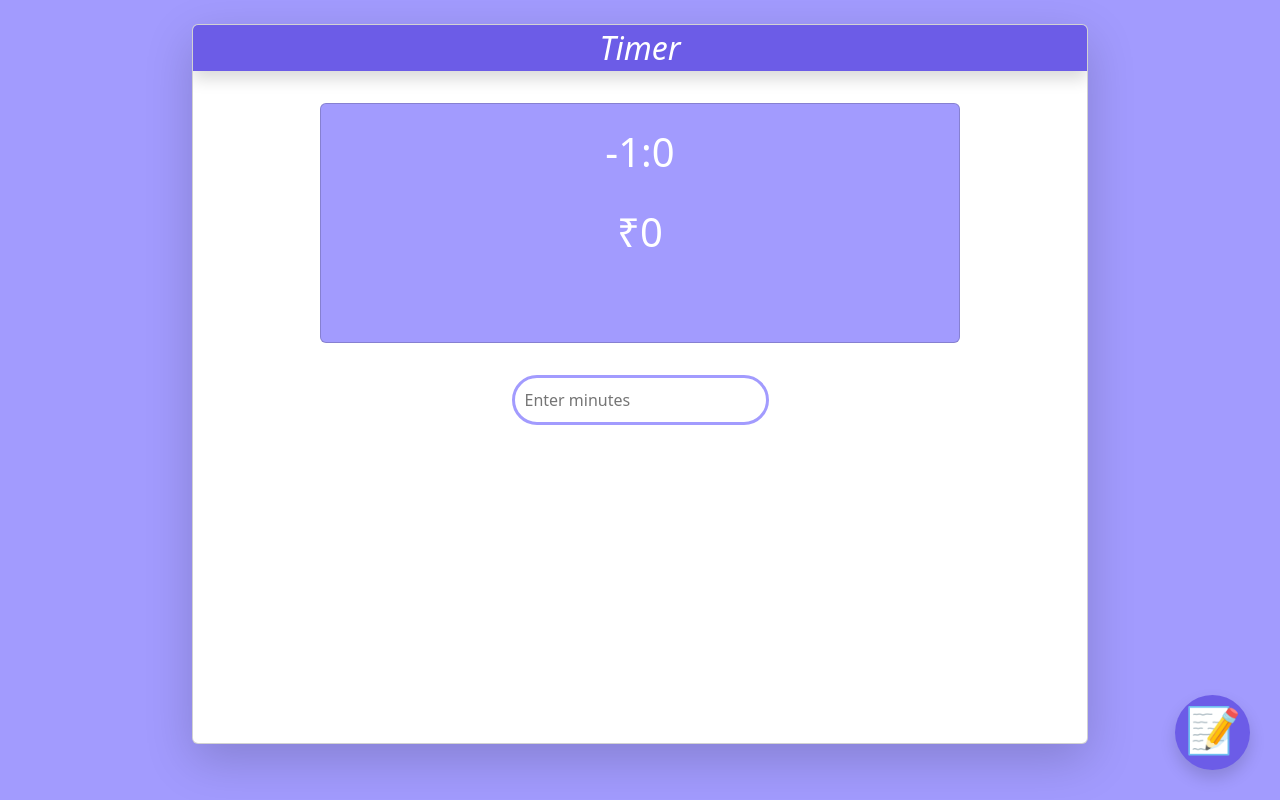
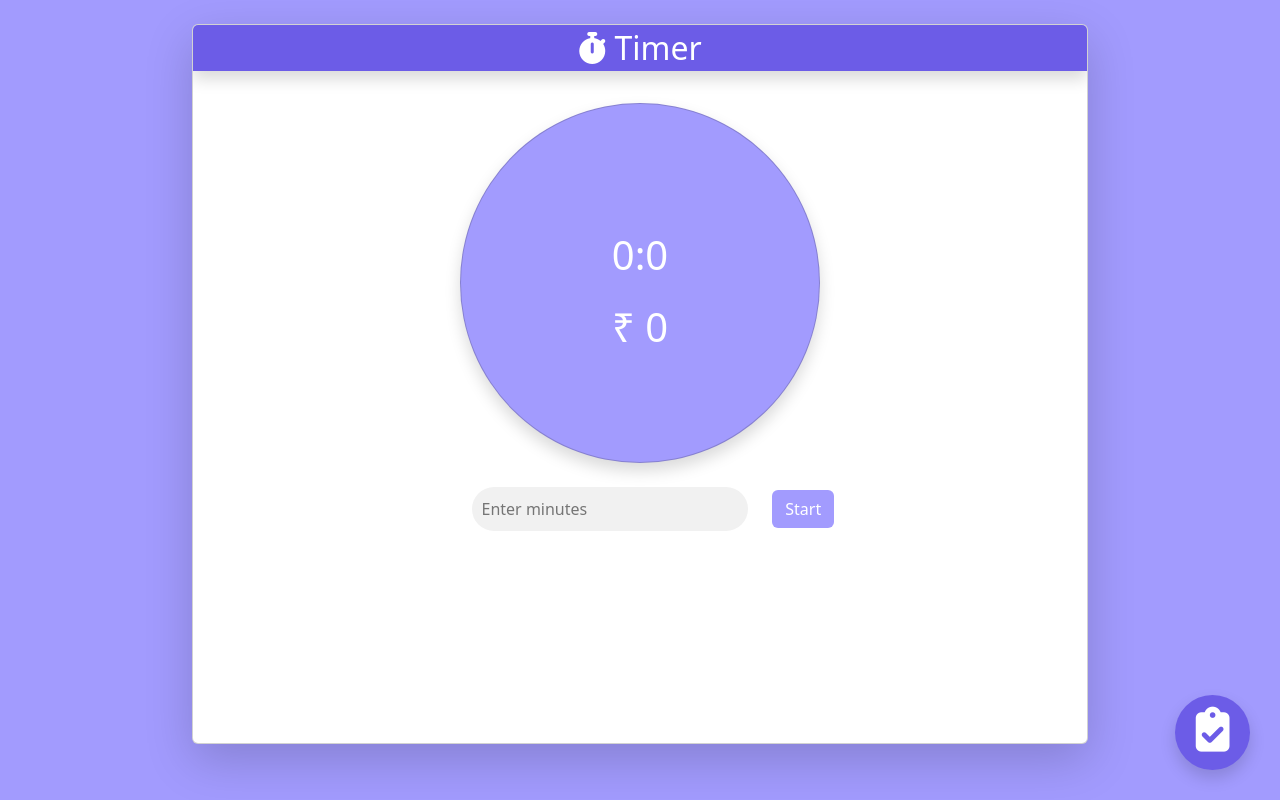
Before and after one commit to udayAlwariya/todo-react-app, a React (Create React App) app: page /todo-react-app/timer in a window 1280 px wide. Built offline with nearby package versions, Linux system fonts and the light colour scheme; the HTML template or start-up script is replaced by a standard one.

Commit message:
first commit

```diff
--- a/public/index.html
+++ b/public/index.html
@@ -7,7 +7,7 @@
     <meta name="theme-color" content="#000000" />
     <meta
       name="description"
-      content="Web site created using create-react-app"
+      content="Todo App"
     />
     <link rel="apple-touch-icon" href="%PUBLIC_URL%/logo192.png" />
     <!--
@@ -24,8 +24,7 @@
       work correctly both with client-side routing and a non-root public URL.
       Learn how to configure a non-root public URL by running `npm run build`.
     -->
-    <link rel="stylesheet" href="https://cdn.jsdelivr.net/npm/@fortawesome/fontawesome-free@6.1.1/css/fontawesome.min.css"
-      integrity="sha384-zIaWifL2YFF1qaDiAo0JFgsmasocJ/rqu7LKYH8CoBEXqGbb9eO+Xi3s6fQhgFWM" crossorigin="anonymous">
+    <link rel="stylesheet" href="https://cdnjs.cloudflare.com/ajax/libs/font-awesome/6.1.2/css/all.min.css">
     <link rel="stylesheet" href="https://cdn.jsdelivr.net/npm/bootstrap@5.2.0/dist/css/bootstrap.min.css">
     <title>Todo App</title>
   </head>
@@ -43,6 +42,4 @@
       To create a production bundle, use `npm run build` or `yarn build`.
     -->
   </body>
-  <script src="https://code.jquery.com/jquery-3.6.0.min.js"
-    integrity="sha256-/xUj+3OJU5yExlq6GSYGSHk7tPXikynS7ogEvDej/m4=" crossorigin="anonymous"></script>
 </html>
--- a/src/App.css
+++ b/src/App.css
@@ -1,3 +1,6 @@
+*{
+    scroll-behavior: smooth;
+}
 body{
     background-color: #a29bfe;
 }
@@ -35,25 +38,52 @@ body{
 
 .floating-button a {
     text-decoration: none;
+    color: white;
 }
 
 .main-container{
     overflow-y: scroll;
+    overflow-x: hidden;
 }
 
 input{
+    border: #999;
+    background-color: #f1f1f1;
     width: 100%;
     padding:10px;
-    border: #6c5ce7 solid;
     border-radius:50px;
     border-color:#a29bfe !important
 }
 
 input:focus{
     outline: none;
+    border: #6c5ce7 solid;
+}
+
+::-webkit-scrollbar {
+    width: 8px;
+}
+
+/* Track */
+::-webkit-scrollbar-track {
+    background: #00000000;
+}
+
+/* Handle */
+::-webkit-scrollbar-thumb {
+    background: #cccccc;
+    border-radius: 10px;
+}
+
+/* Handle on hover */
+::-webkit-scrollbar-thumb:hover {
+    background: #999;
 }
 
 @media screen and (max-width: 480px) {
+    body{
+        overflow-x: hidden;
+    }
     .main-container{
         width: 100vw !important;
         height: 100vh !important;
--- a/src/Components/FloatingButton.js
+++ b/src/Components/FloatingButton.js
@@ -3,7 +3,9 @@ import {Link} from 'react-router-dom'
 export const FloatingButton = (props)=>{
     return (
       <div className='floating-button shadow'>
-        <Link to={props.path}>{props.icon}</Link>
+        <Link to={props.path}>
+          <i className={props.icon}></i>
+        </Link>
       </div>
     );
 }
--- a/src/Components/Home.js
+++ b/src/Components/Home.js
@@ -55,7 +55,7 @@ export const Home = () => {
         onDone={onDone}
         onAdd={onAdd}
       />
-      <FloatingButton icon="⏰" path="timer"/>
+      <FloatingButton icon='far fa-clock' path='timer' />
     </>
   );
 };
--- a/src/Components/Timer.js
+++ b/src/Components/Timer.js
@@ -1,14 +1,37 @@
-import { React,useState } from "react";
+import { React,useState} from "react";
 import { FloatingButton } from "./FloatingButton";
+import sound from '../sounds/alert.wav';
+
+let audio = new Audio(sound);
+let currTimer = 0;
 
 export const Timer = ()=>{
     const [timer,setTimer] = useState(0);
-    var interval;
+    const [isRuning,setIsRuning] = useState(false);
+
+    function stopTimer() {
+      currTimer = -1;
+      setTimer(0);
+      audio.pause();
+      setIsRuning(false);
+    }
+
     const startTimer = (min)=>{
-        let miliseconds = min*60*1000;
-        return setInterval(() => {
-            if (miliseconds !== -1) {
-              setTimer(miliseconds-=100);
+      if (min === '' || min === 0) {
+        alert('Enter valid value');
+        return
+      }
+        setIsRuning(true);
+        currTimer = min*60*1000;
+        let intervel = setInterval(() => {
+            if (currTimer > 0) {
+              setTimer(currTimer-=100);
+            }else{
+              if(currTimer!==-1){
+                audio.loop = true;
+                audio.play();
+              }
+              clearInterval(intervel);
             }
         }, 100);
     }
@@ -20,37 +43,70 @@ export const Timer = ()=>{
           style={{ width: '70vw', height: '90vh' }}
         >
           <h2 className='text-center shadow p-1 bg-purple text-white'>
-            <i>Timer</i>
+            <i className='fas fa-stopwatch'></i> Timer
           </h2>
           <div
-            className='card bg-purple-light mx-auto my-4'
-            style={{ width: '50vw', height: '30vh' }}
+            className='card bg-purple-light mx-auto shadow my-4 rounded-pill'
+            style={{ width: '45vh', height: '45vh' }}
           >
+            <div className='my-auto'>
               <h1 className='text-white text-center mt-4'>
-              {Math.round(timer / 60000 - 1) + ':' + (timer % 60000)}
+                {Math.floor(timer / 60000) + ':' + (timer % 60000) / 100}
               </h1>
               <h1 className='text-white text-center mt-4'>
-              {'₹' + timer / 5000}
+                {'₹ ' + timer / 5000}
               </h1>
             </div>
+          </div>
           <div className='mx-auto'>
-            <div className='p-2'>
+            <div className='row'>
+              {!isRuning ? (
+                <div className='col'>
+                  <div className='row'>
+                    <div className='col'>
                       <input
                         type='number'
                         className='form-controol'
                         placeholder='Enter minutes'
                         onKeyUp={(e) => {
                           if (e.code === 'Enter') {
-                    clearInterval(interval);
-                    interval = startTimer(e.target.value);
+                            startTimer(e.target.value);
                             e.target.value = '';
                           }
                         }}
                       />
                     </div>
+                    <div className='col-2 my-auto'>
+                      <button
+                        className='btn bg-purple-light text-white'
+                        onClick={() => {
+                          let val = document.querySelector('input').value;
+                          startTimer(val);
+                          val = '';
+                        }}
+                      >
+                        Start
+                      </button>
                     </div>
                   </div>
-        <FloatingButton icon='📝' path='/todo-react-app/' />
+                </div>
+              ) : (
+                <div className='col'>
+                  <button
+                    className='btn bg-purple-light text-white'
+                    onClick={stopTimer}
+                  >
+                    Stop
+                  </button>
+                </div>
+              )}
+            </div>
+          </div>
+        </div>
+        <FloatingButton
+          icon='fa-solid fa-clipboard-check'
+          path='/todo-react-app/'
+        />
       </>
     );
 }
--- a/src/Components/TodoItem.js
+++ b/src/Components/TodoItem.js
@@ -3,24 +3,39 @@ export const TodoItem = (props)=>{
     return (
       <div className='card border-0'>
         <div className='row'>
-          <div className='col'>
+          <div className='col-10'>
             <h4 className='card-title'>
-              {!todo.isDone ? todo.title : <strike className="text-secondary">{todo.title}</strike>}
+              {!todo.isDone ? (
+                todo.title
+              ) : (
+                <strike className='text-secondary'>{todo.title}</strike>
+              )}
             </h4>
             {/* <p className="card-body">{todo.desc}</p> */}
           </div>
-          <div className='col-2'>
-            <button className='btn btn-primary rounded-circle' onClick={()=>{props.onDone(todo)}}>●</button>
+          <div className='col-1 col-sm'>
+            <div className='row'>
+              <div className='col p-1'>
+                <button
+                  className='btn text-white bg-purple rounded-circle'
+                  onClick={() => {
+                    props.onDone(todo);
+                  }}
+                >
+                  <i className='fa fa-check'></i>
+                </button>
               </div>
-          <div className='col-2'>
+              <div className='col p-1'>
                 <button
                   className='btn btn-danger rounded-circle'
                   onClick={() => {
                     props.onDelete(todo);
                   }}
                 >
-              ●
+                  <i className='fa fa-times'></i>
                 </button>
+              </div>
+            </div>
           </div>
         </div>
         <hr />
--- a/src/Components/Todos.js
+++ b/src/Components/Todos.js
@@ -12,9 +12,10 @@ export const Todos = (props)=>{
         style={{ width: '70vw', height: '90vh' }}
       >
         <h2 className='text-center shadow p-1 bg-purple text-white'>
-          <i>{props.title}</i>
+          <i className='fas fa-clipboard-list'></i> ToDo
         </h2>
-        <div className='p-2'>
+        <div className='row p-2'>
+          <div className='col'>
             <input
               type='text'
               className='form-controol'
@@ -29,6 +30,10 @@ export const Todos = (props)=>{
                 todo.title = e.target.value;
               }}
             />
+          </div>
+          <div className='col-3 col-sm-1'>
+            <button className="bg-purple text-white btn">Add</button>
+          </div>
         </div>
         <div className='p-3'>
           {props.todos.length === 0
```
Also changed, not shown: 1 other file (tests, documents, lock files or other folders). Lines whose indentation alone changed are shown as unchanged.
